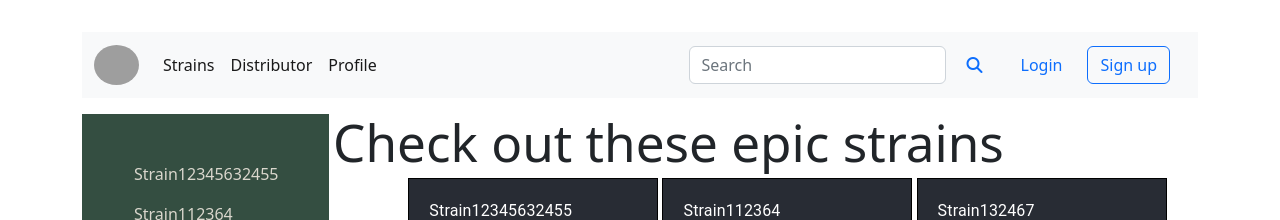
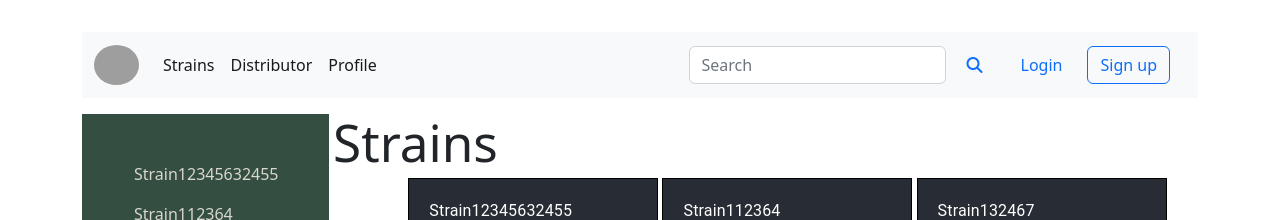
Before and after one commit to Mohammad2910/gruppe12_projekt, a React (Create React App) app in the folder web/: page /strains in a window 1280 px wide. Shown: the top 220 px of the page. Built offline with nearby package versions, Linux system fonts and the light colour scheme; grey boxes are pictures that could not be loaded; what google-maps-react would draw is missing.

Commit message:
changed header

```diff
--- a/web/src/components/CardStrains/Cards.jsx
+++ b/web/src/components/CardStrains/Cards.jsx
@@ -9,7 +9,7 @@ import { strainStore } from '../../stores/StrainStore'
 function Cards() {
     return(
         <div className={"cards"}>
-            <h1> Check out these epic strains</h1>
+            <h1>Strains</h1>
             <div className="cards__container">
                 <div className="cards__wrapper">
                     <ul className="cards__strains">
```
